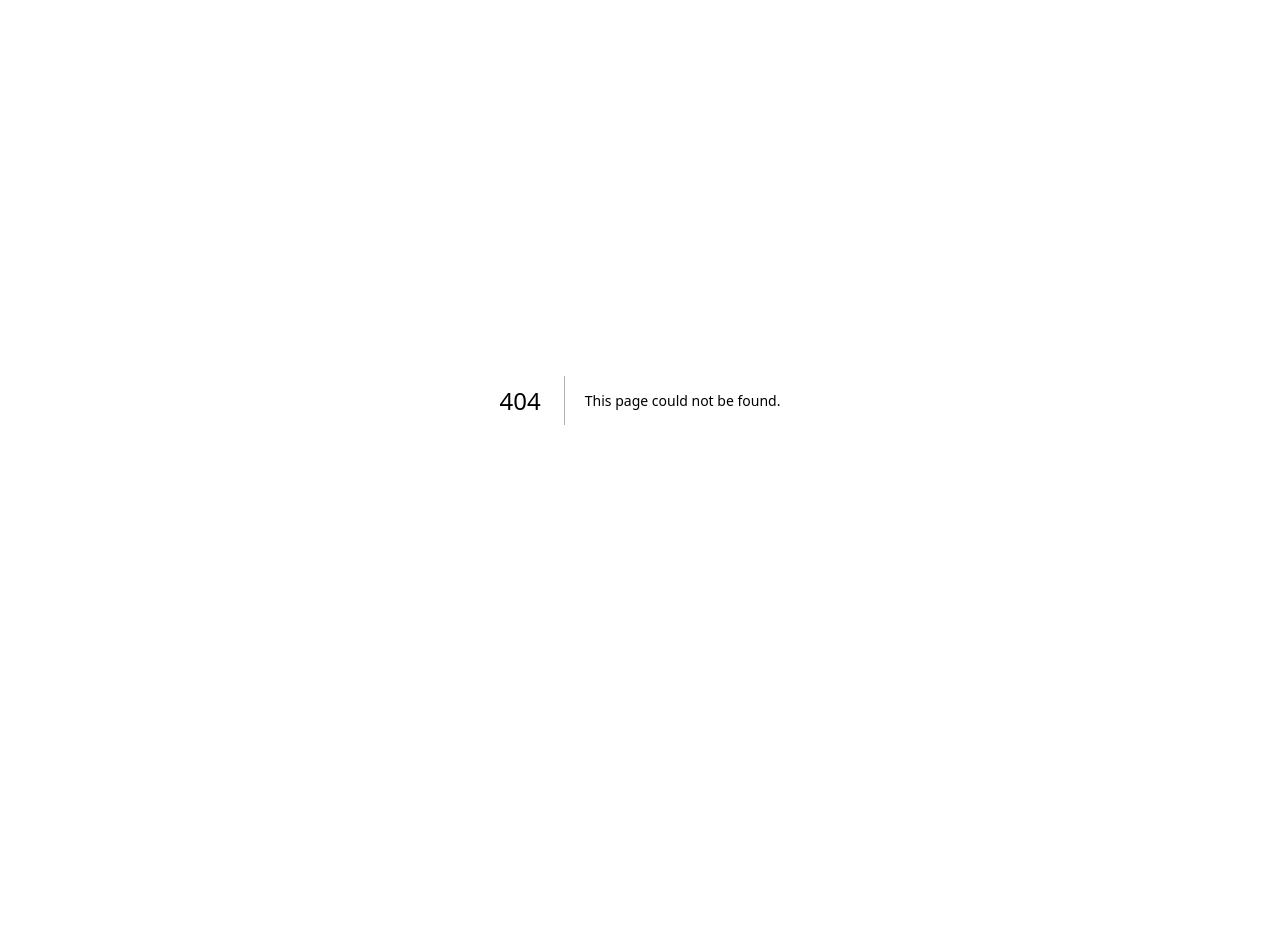
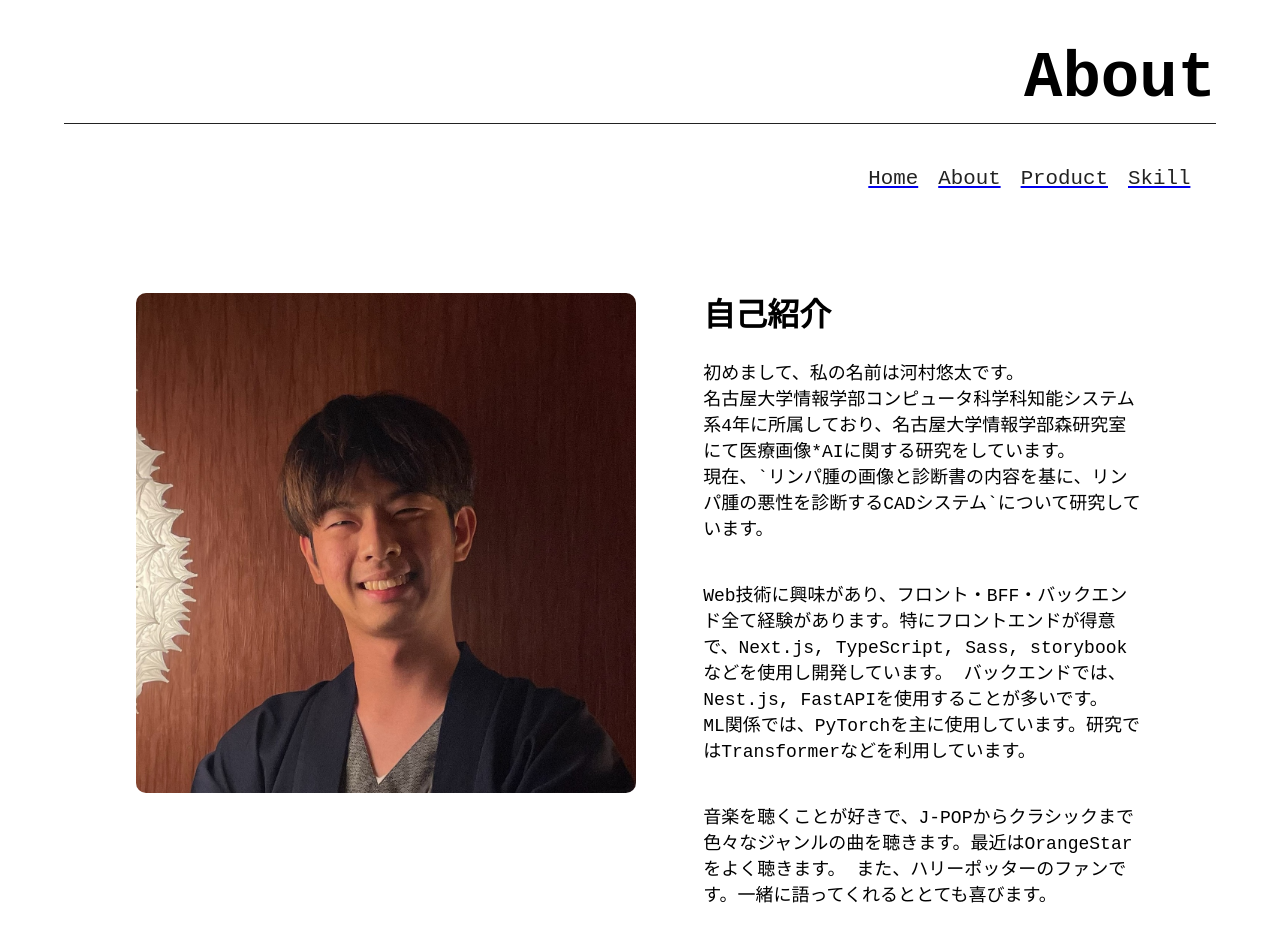
Before and after one commit to YutaK1026/kawaport, a Next.js app: page /about in a window 1280 px wide. Before the commit this address had no page. Shown: the top 942 px of the page. Before the commit the page ends 800 px from the top, so only its background shows below. Built offline with nearby package versions, Linux system fonts and the light colour scheme; a web font is replaced by a local one.

Commit message:
feat: about 自己紹介まで作成

```diff
--- /dev/null
+++ b/src/app/about/about-me.json
@@ -0,0 +1,3 @@
+{
+  "content": ""
+}
--- /dev/null
+++ b/src/app/about/about.module.scss
@@ -0,0 +1,25 @@
+.container {
+  display: flex;
+  height: 100%; /* 親に依存した高さ */
+
+  & &__left {
+    flex: 2; /* 左側を2に設定（2/5） */
+    margin: 8px;
+    margin-top: 3%;
+  }
+
+  & &__right {
+    margin-left: 5%;
+    position: relative;
+    flex: 3; /* 右側を3に設定（3/5） */
+    height: 100%; /* 親要素に依存 */
+    white-space: pre-line;
+    font-size: large;
+    line-break: loose;
+    overflow: auto;
+  }
+
+  & &__content {
+    margin: 8px;
+  }
+}
--- /dev/null
+++ b/src/app/about/page.tsx
@@ -0,0 +1,61 @@
+import Page from "@/components/template/page-template";
+import { NavLink } from "@/components/organisms/header/atom/nav";
+import styles from "./about.module.scss";
+import Image from "next/image";
+import profilePic from "@/public/kawachan.png";
+
+const About = () => {
+  return (
+    <Page>
+      <Page.Title>About</Page.Title>
+      <Page.TitleNav>
+        <NavLink />
+      </Page.TitleNav>
+      <Page.Content>
+        <div className={styles.container}>
+          <div className={styles.container__left}>
+            <Image
+              src={profilePic}
+              alt="Picture of the author"
+              layout="responsive"
+              style={{
+                width: "auto",
+                height: "auto",
+                maxHeight: "500px",
+                maxWidth: "800px",
+                borderRadius: "10px",
+              }}
+            />
+          </div>
+          <div className={styles.container__right}>
+            <div className={styles.container__content}>
+              <Page.SubTitle>自己紹介</Page.SubTitle>
+              <Page.SubContent>
+                初めまして、私の名前は河村悠太です。
+                <br />
+                名古屋大学情報学部コンピュータ科学科知能システム系4年に所属しており、名古屋大学情報学部森研究室にて医療画像*AIに関する研究をしています。
+                <br />
+                現在、`リンパ腫の画像と診断書の内容を基に、リンパ腫の悪性を診断するCADシステム`について研究しています。
+                <br />
+                <br />
+                <br />
+                Web技術に興味があり、フロント・BFF・バックエンド全て経験があります。特にフロントエンドが得意で、Next.js,
+                TypeScript, Sass, storybookなどを使用し開発しています。
+                バックエンドでは、Nest.js, FastAPIを使用することが多いです。
+                <br />
+                ML関係では、PyTorchを主に使用しています。研究ではTransformerなどを利用しています。
+                <br />
+                <br />
+                <br />
+                音楽を聴くことが好きで、J-POPからクラシックまで色々なジャンルの曲を聴きます。最近はOrangeStarをよく聴きます。
+                また、ハリーポッターのファンです。一緒に語ってくれるととても喜びます。
+              </Page.SubContent>
+            </div>
+          </div>
+        </div>
+      </Page.Content>
+    </Page>
+  );
+};
+
+export default About;
--- /dev/null
+++ b/src/components/template/page-template/index.tsx
@@ -0,0 +1,46 @@
+// components/Page.js
+
+import React from "react";
+import styles from "./page-template.module.scss";
+
+interface PageProps {
+  children: React.ReactNode;
+}
+
+const Page = ({ children }: PageProps) => {
+  return <div className={styles.page}>{children}</div>;
+};
+
+const Title = ({ children }: { children: React.ReactNode }) => {
+  return (
+    <h1 className={styles.page__title}>
+      <div className={styles.title}>
+        <div className={styles.title__content}>{children}</div>
+      </div>
+    </h1>
+  );
+};
+
+const TitleNav = ({ children }: { children: React.ReactNode }) => {
+  return <nav className={styles.page__titleNav}>{children}</nav>;
+};
+
+const Content = ({ children }: { children: React.ReactNode }) => {
+  return <main className={styles.page__content}>{children}</main>;
+};
+
+const SubTitle = ({ children }: { children: React.ReactNode }) => {
+  return <h2 className={styles.page__subTitle}>{children}</h2>;
+};
+
+const SubContent = ({ children }: { children: React.ReactNode }) => {
+  return <div className={styles.page__subContent}>{children}</div>;
+};
+
+Page.Title = Title;
+Page.TitleNav = TitleNav;
+Page.Content = Content;
+Page.SubTitle = SubTitle;
+Page.SubContent = SubContent;
+
+export default Page;
--- /dev/null
+++ b/src/components/template/page-template/page-template.module.scss
@@ -0,0 +1,54 @@
+@import "../../../app/styles/color-theme.scss";
+
+.page {
+  display: flex;
+  flex-direction: column;
+  min-height: 100vh;
+  font-family: $jetbrains-mono;
+
+  &__title {
+    font-size: 4rem; /* フォントサイズを大きく設定 */
+    border-radius: 8px; /* ボックスの角を丸める（任意） */
+  }
+
+  &__titleNav {
+    display: flex;
+    justify-content: right;
+    margin-bottom: 1rem;
+    margin-right: 7%;
+  }
+
+  &__content {
+    margin: 5%;
+    padding: 5%;
+    margin-top: -8px;
+  }
+
+  &__subTitle {
+    font-size: xx-large;
+    margin-bottom: 5%;
+  }
+
+  &__subContent {
+    margin-bottom: 1rem;
+  }
+}
+
+.title {
+  text-align: right; /* 右寄せ */
+  & &__content {
+    margin-right: 5%;
+    position: relative; /* 相対位置を設定 */
+    background-color: $background-color; /* ボックスの背景色を白に設定 */
+    width: 90%;
+    display: inline-block;
+  }
+  & &__content::after {
+    content: ""; /* 擬似要素のための空コンテンツ */
+    display: block; /* 下線をボックス全体に表示 */
+    width: 100%; /* ボックスの幅に一致するように設定 */
+    height: 1.5px; /* 下線の太さ */
+    background-color: $background-color-reverse; /* 下線の色 */
+    margin-top: 8px; /* コンテンツと下線の間に余白を追加 */
+  }
+}
```
Also changed, not shown: src/components/template/page-template/stories.tsx (added, +39 -0 lines).
